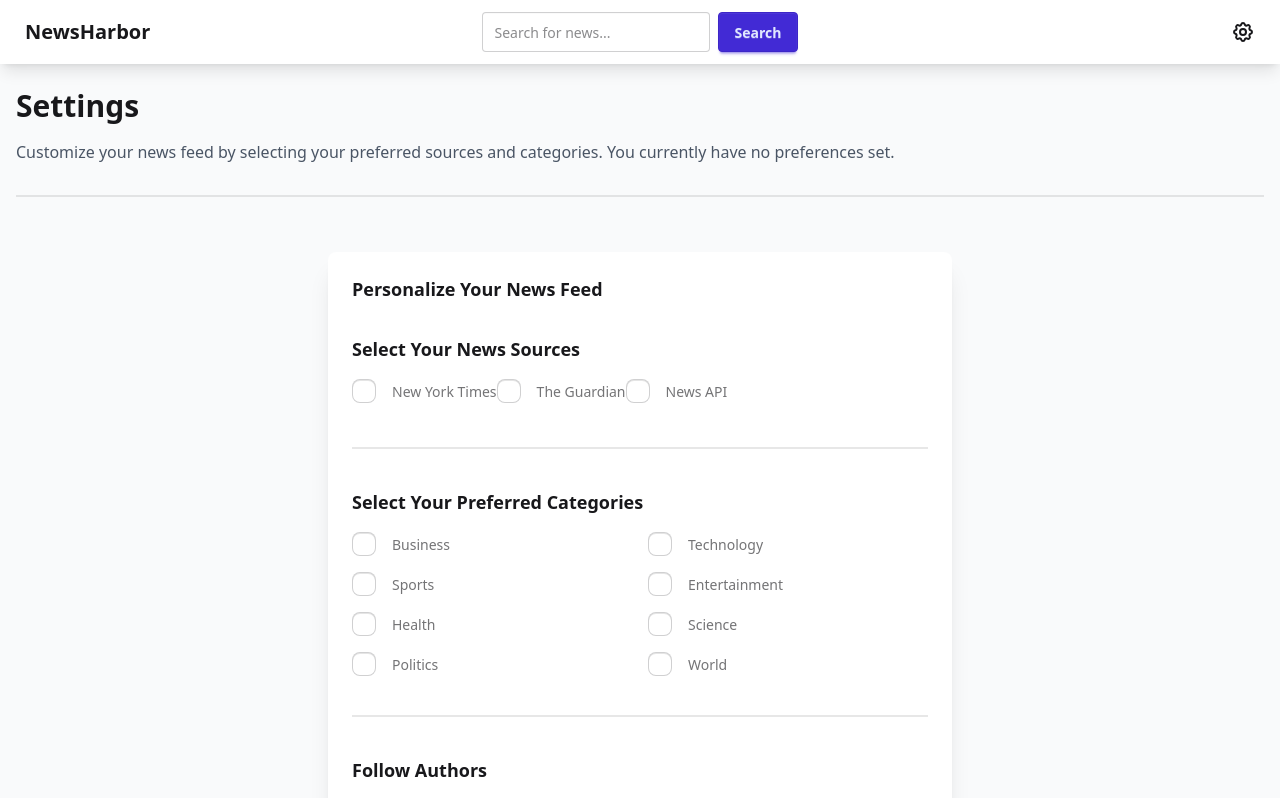
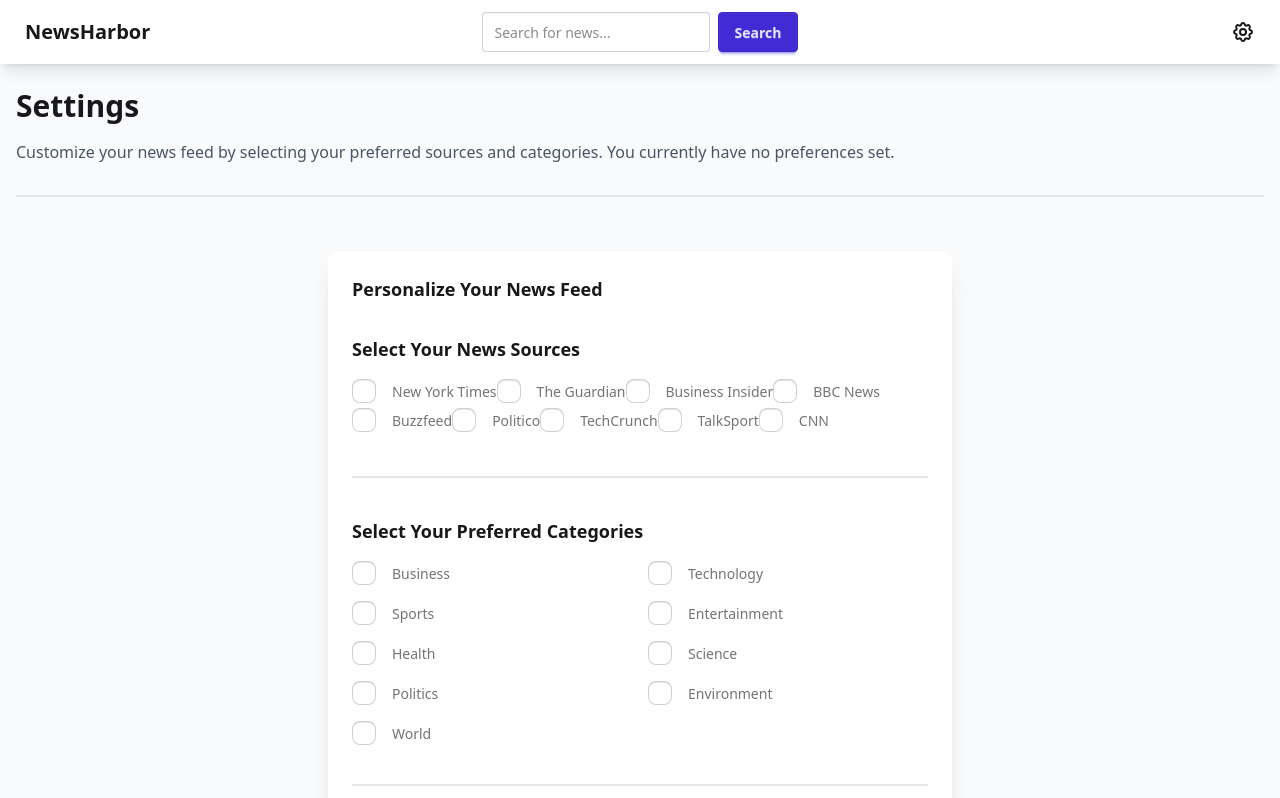
Before and after one commit to d-beloved/news-harbor, a React (Vite) app: page /settings in a window 1280 px wide. Shown: the top 798 px of the page. Built offline with nearby package versions, Linux system fonts and the light colour scheme; no server answers.

Commit message:
- use the ArticleReuest type in the hook - add more news sources

```diff
--- a/src/constants/index.ts
+++ b/src/constants/index.ts
@@ -18,15 +18,21 @@
   "Health",
   "Science",
   "Politics",
+  "Environment",
   "World",
 ];
 
 export const SOURCES = [
   { id: "nyt", name: "New York Times" },
   { id: "guardian", name: "The Guardian" },
-  { id: "newsapi", name: "News API" },
+  { id: "business-insider", name: "Business Insider" },
+  { id: "bbc-news", name: "BBC News" },
+  { id: "buzzfeed", name: "Buzzfeed" },
+  { id: "politico", name: "Politico" },
+  { id: "techcrunch", name: "TechCrunch" },
+  { id: "talksport", name: "TalkSport" },
+  { id: "cnn", name: "CNN" },
 ];
 
 export const ARTICLES_PER_PAGE = 9; // 3x3 grid layout
-export const INITIAL_ARTICLES = ARTICLES_PER_PAGE;
 export const CACHE_VALIDITY_DURATION = 10 * 60 * 1000; // 5 minutes
--- a/src/hooks/useArticles.ts
+++ b/src/hooks/useArticles.ts
@@ -1,15 +1,15 @@
 import { useEffect, useState } from "react";
 import { useAppDispatch, useAppSelector } from "./store.hook";
 import { clearArticles, fetchArticles } from "../slices/articlesSlice";
-import { ArticleFilters } from "../types/api.types";
 import { CacheItem } from "../types/store.types";
-import { CACHE_VALIDITY_DURATION } from "../constants";
+import { ARTICLES_PER_PAGE, CACHE_VALIDITY_DURATION } from "../constants";
+import { ArticleRequest } from "../types/api.types";
 
-export const useArticles = (newFilters?: ArticleFilters) => {
+export const useArticles = (newReq?: ArticleRequest) => {
   const dispatch = useAppDispatch();
   const [isInitialFetch, setIsInitialFetch] = useState<boolean>(true);
   const [page, setPage] = useState<number>(1);
-  const { items, loading, error, filters, cache, hasNextPage } = useAppSelector(
+  const { items, loading, error, cache, hasNextPage } = useAppSelector(
     (state) => state.articles,
   );
   const preferences = useAppSelector((state) => state.preferences);
@@ -26,22 +26,21 @@
   };
 
   useEffect(() => {
-    if (filters !== newFilters) {
+    if (preferences !== newReq?.preferences || newReq?.keyword) {
       setPage(1);
       dispatch(clearArticles());
     }
-  }, [filters, newFilters]);
+  }, [preferences, newReq?.keyword, JSON.stringify(newReq?.preferences)]);
 
   useEffect(() => {
-    const combinedFilters = {
-      ...newFilters,
-      sources: preferences.sources,
-      categories: preferences.categories,
-      authors: preferences.authors,
+    const combinedRequest = {
+      ...newReq,
+      preferences,
       page,
+      pageSize: ARTICLES_PER_PAGE,
     };
 
-    const cacheKey = JSON.stringify(combinedFilters);
+    const cacheKey = JSON.stringify(combinedRequest);
     const cachedData = cache[cacheKey];
 
     const shouldFetch =
@@ -51,18 +50,11 @@
       (isInitialFetch && items.length === 0);
 
     if (shouldFetch) {
-      dispatch(fetchArticles(combinedFilters));
+      dispatch(fetchArticles(combinedRequest));
     }
 
     setIsInitialFetch(false);
-  }, [
-    dispatch,
-    preferences.sources,
-    preferences.categories,
-    preferences.authors,
-    JSON.stringify(newFilters),
-    page,
-  ]);
+  }, [dispatch, JSON.stringify(preferences), JSON.stringify(newReq), page]);
 
-  return { items, loading, error, filters, hasMore: hasNextPage, loadMore };
+  return { items, loading, error, hasMore: hasNextPage, loadMore };
 };
```
